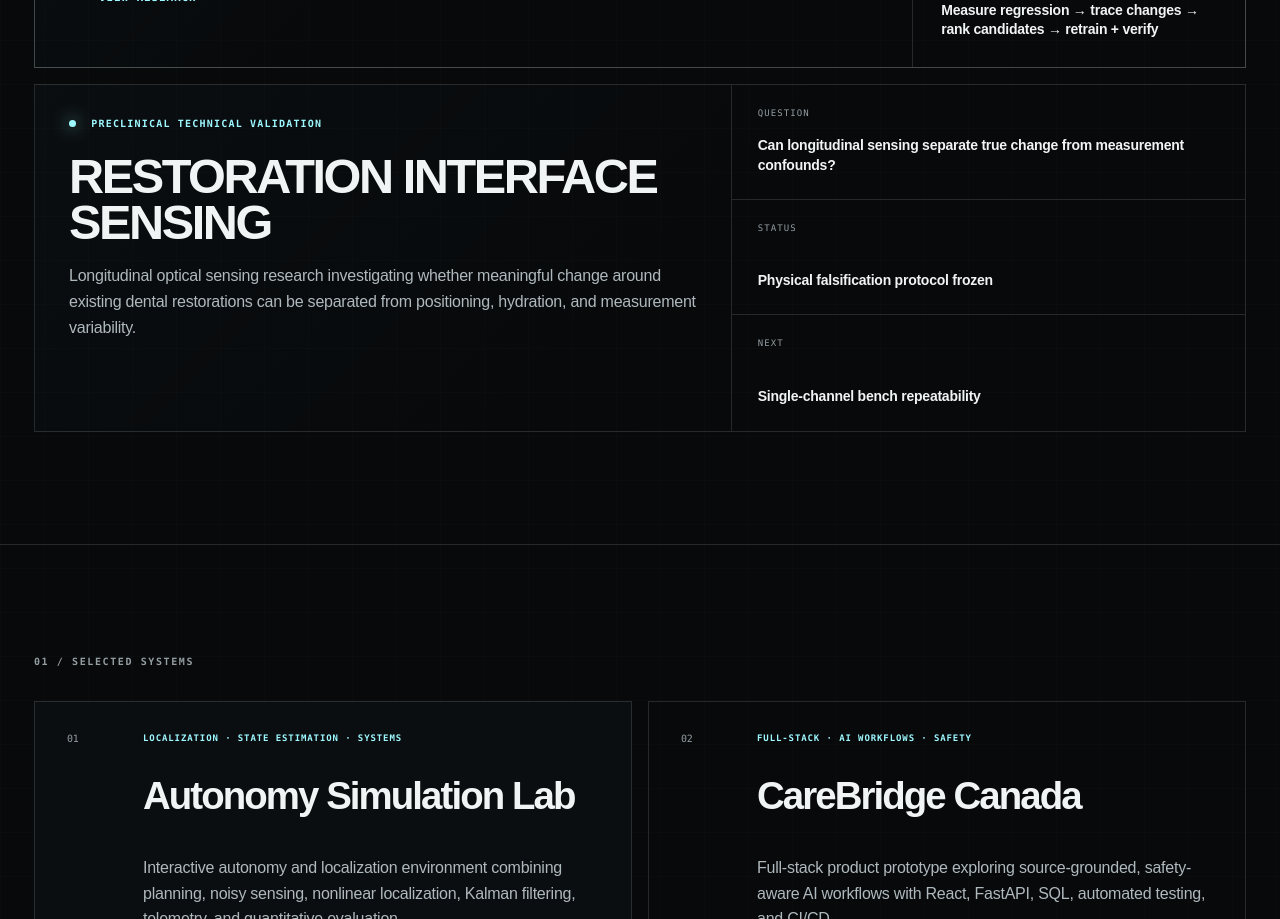
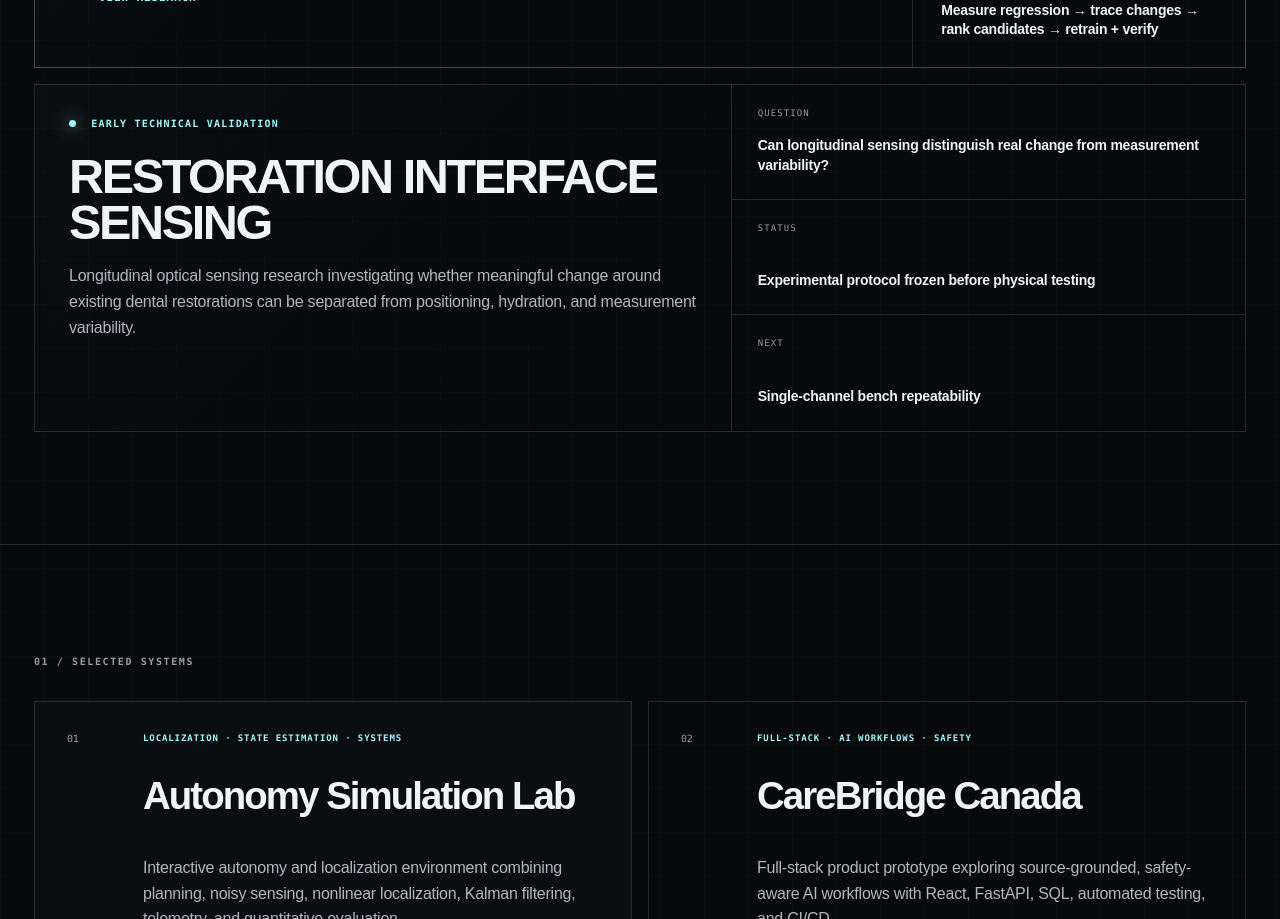
Before and after one commit to Kushrishi/kushrishi.com, a Next.js app: page / in a window 1280 px wide. Shown: the part 1500-2419 px from the top of the page. Built offline with nearby package versions, Linux system fonts and the light colour scheme.

Commit message:
Refine restoration sensing research wording

```diff
--- a/app/page.tsx
+++ b/app/page.tsx
@@ -74,7 +74,7 @@ export default function Home() {
           <div className="research-secondary-card">
             <div className="research-secondary-main">
               <div className="status-line">
-                <span className="status-dot" /> PRECLINICAL TECHNICAL VALIDATION
+                <span className="status-dot" /> EARLY TECHNICAL VALIDATION
               </div>
               <h3>
                 RESTORATION INTERFACE
@@ -92,12 +92,12 @@ export default function Home() {
               <div>
                 <span>QUESTION</span>
                 <strong>
-                  Can longitudinal sensing separate true change from measurement confounds?
+                  Can longitudinal sensing distinguish real change from measurement variability?
                 </strong>
               </div>
               <div>
                 <span>STATUS</span>
-                <strong>Physical falsification protocol frozen</strong>
+                <strong>Experimental protocol frozen before physical testing</strong>
               </div>
               <div>
                 <span>NEXT</span>
```
